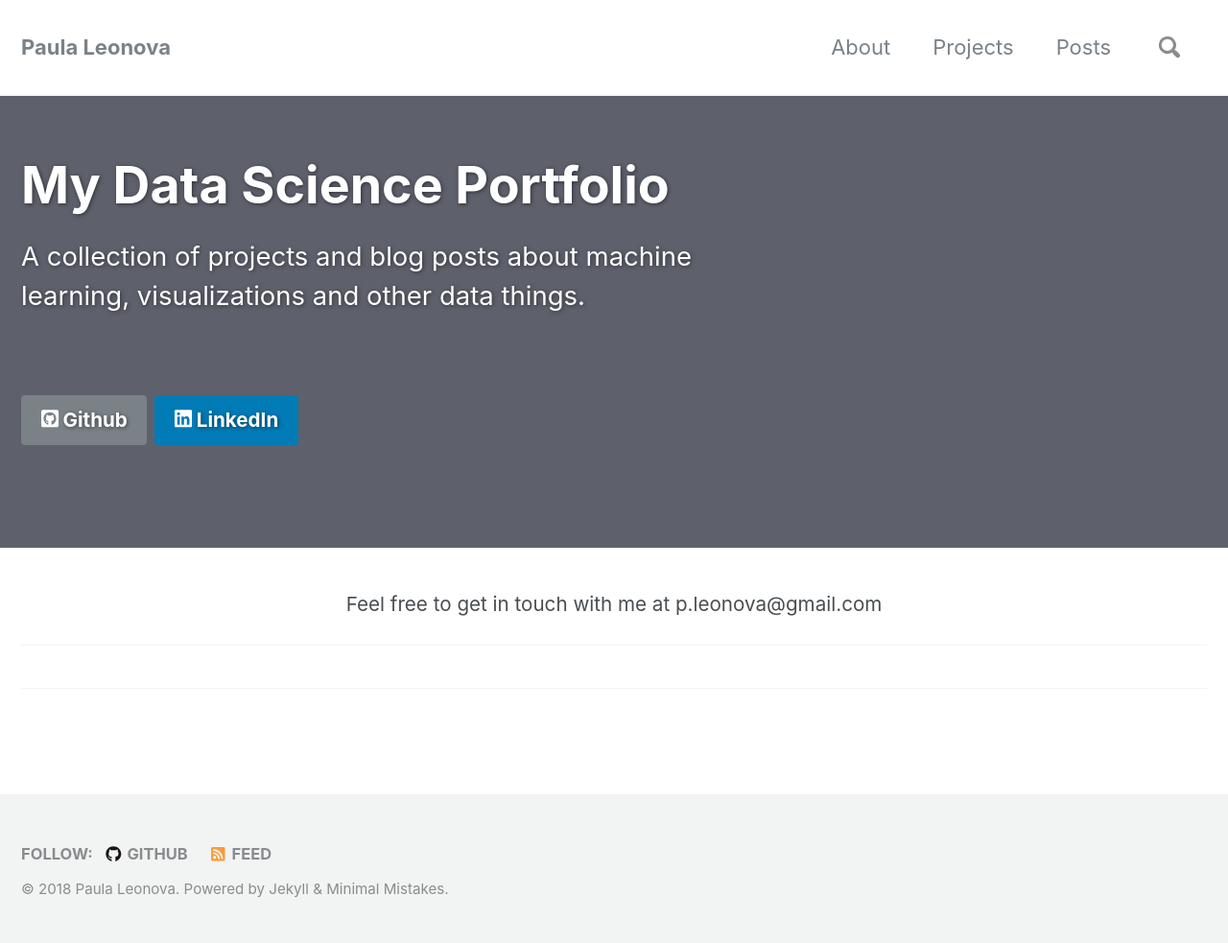
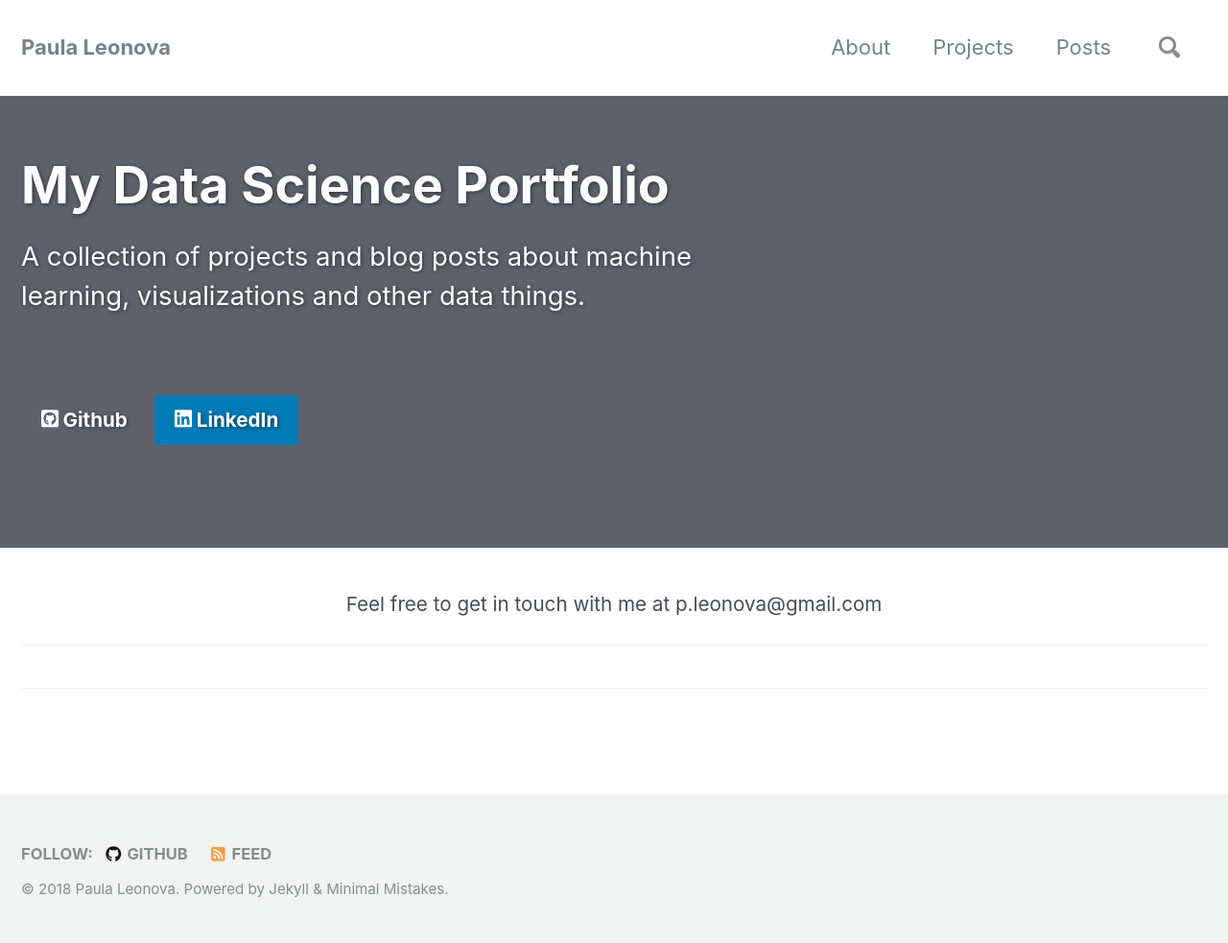
Before and after one commit to pleonova/pleonova.github.io, a Jekyll site: the page built from index.html, in a window 1280 px wide. Shown: the whole page at 96% size. Built offline with Jekyll 4.4.1, drawn with Linux system fonts in a browser that asks for light colours; nearby versions of some CDN libraries; the list of posts is cut into pages by our own code.

Commit message:
Change github primary color

```diff
--- a/index.html
+++ b/index.html
@@ -8,7 +8,7 @@
   cta_label:
   cta_url:
   caption:
-excerpt: 'A collection of projects and blog posts about machine learning, visualizations and other data things. <br /> <small></small><br /><br />  [<i class="fab fa-github-square"></i> Github](https://github.com/pleonova){: .btn .btn--primary} [<i class="fab fa-linkedin"></i> LinkedIn](https://www.linkedin.com/in/paulaleonova/){: .btn .btn--linkedin}'
+excerpt: 'A collection of projects and blog posts about machine learning, visualizations and other data things. <br /> <small></small><br /><br />  [<i class="fab fa-github-square"></i> Github](https://github.com/pleonova){: .btn .btn--#343434} [<i class="fab fa-linkedin"></i> LinkedIn](https://www.linkedin.com/in/paulaleonova/){: .btn .btn--linkedin}'
 
 
 
```
